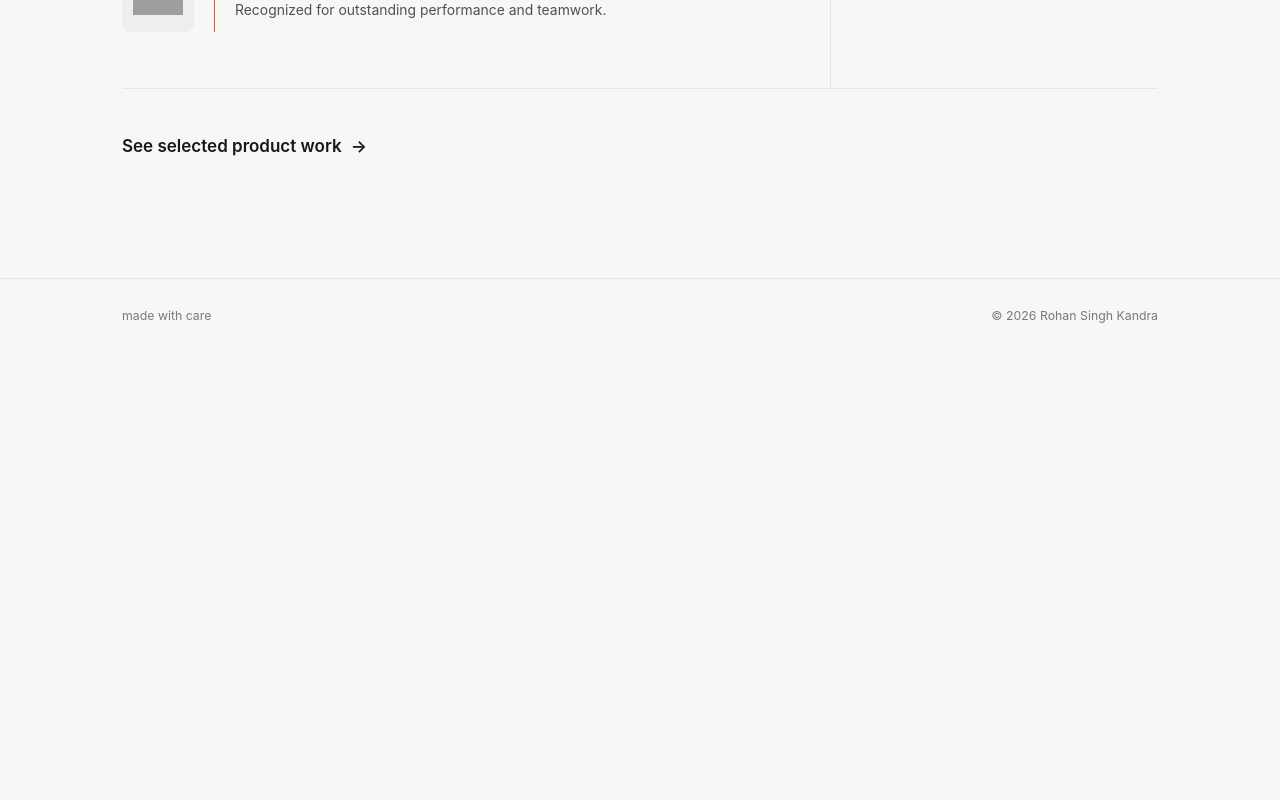
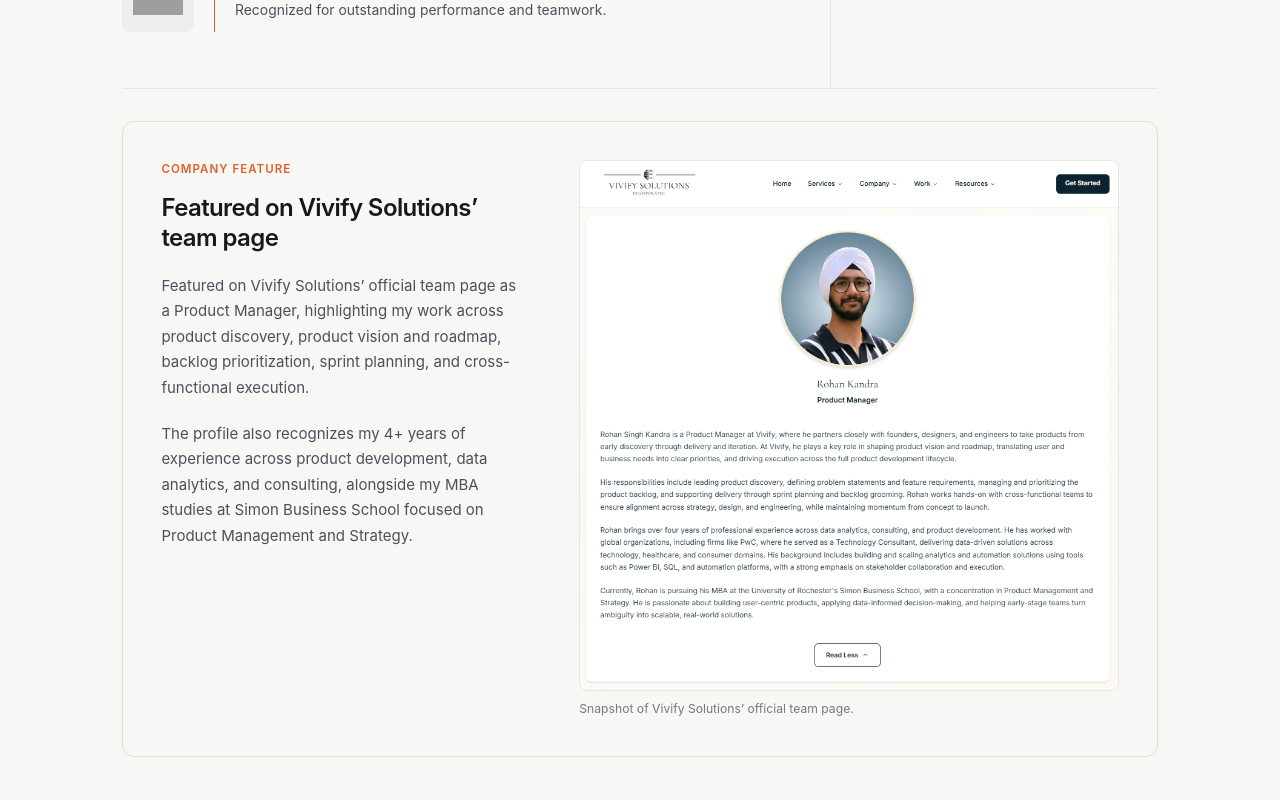
Before and after one commit to rohankandra1998-pmtech/RohanPortfolioWebsite, a Next.js app: page /experience in a window 1280 px wide. Shown: the part 7580-8380 px from the top of the page. Before the commit the page ends 7933 px from the top, so only its background shows below. Built offline with nearby package versions, Linux system fonts and the light colour scheme; grey boxes are pictures that could not be loaded.

Commit message:
feat: add Vivify company feature

```diff
--- a/app/experience/page.tsx
+++ b/app/experience/page.tsx
@@ -461,6 +461,45 @@
               ))}
             </dl>
           </div>
+          <article className="company-feature" data-reveal>
+            <div className="company-feature__content">
+              <p className="company-feature__eyebrow">Company feature</p>
+              <h3 className="company-feature__title">
+                Featured on Vivify Solutions’ team page
+              </h3>
+              <div className="company-feature__body">
+                <p>
+                  Featured on Vivify Solutions’ official team page as a Product
+                  Manager, highlighting my work across product discovery,
+                  product vision and roadmap, backlog prioritization, sprint
+                  planning, and cross-functional execution.
+                </p>
+                <p>
+                  The profile also recognizes my 4+ years of experience across
+                  product development, data analytics, and consulting, alongside
+                  my MBA studies at Simon Business School focused on Product
+                  Management and Strategy.
+                </p>
+              </div>
+            </div>
+
+            <figure className="company-feature__media">
+              <div className="company-feature__image-frame">
+                <Image
+                  alt="Vivify Solutions team page featuring Rohan Singh Kandra as Product Manager"
+                  className="company-feature__image"
+                  height={874}
+                  sizes="(max-width: 820px) calc(100vw - 80px), (max-width: 560px) calc(100vw - 56px), 60vw"
+                  src="/images/recognition/vivify-team-page-feature.png"
+                  unoptimized
+                  width={888}
+                />
+              </div>
+              <figcaption className="company-feature__caption">
+                Snapshot of Vivify Solutions’ official team page.
+              </figcaption>
+            </figure>
+          </article>
           <p className="section-link">
             <Link className="arrow-link focus-ring" href="/work">
               See selected product work <span aria-hidden="true">→</span>
--- a/app/globals.css
+++ b/app/globals.css
@@ -1572,6 +1572,84 @@
   font-size: 2.12rem;
 }
 
+.company-feature {
+  border: 1px solid rgba(226, 94, 44, 0.2);
+  border-radius: 12px;
+  display: grid;
+  gap: clamp(28px, 4vw, 52px);
+  grid-template-columns: minmax(0, 0.68fr) minmax(0, 1fr);
+  margin-top: 32px;
+  padding: clamp(26px, 3vw, 40px);
+}
+
+.company-feature__content {
+  align-self: start;
+  min-width: 0;
+}
+
+.company-feature__eyebrow {
+  color: var(--accent);
+  font-size: 0.72rem;
+  font-weight: 600;
+  letter-spacing: 0.09em;
+  margin: 0 0 14px;
+  text-transform: uppercase;
+}
+
+.company-feature__title {
+  font-family: var(--font-sans);
+  font-size: clamp(1.35rem, 2vw, 1.5rem);
+  font-weight: 600;
+  letter-spacing: -0.025em;
+  line-height: 1.25;
+  margin-bottom: 20px;
+}
+
+.company-feature__body {
+  max-width: 520px;
+}
+
+.company-feature__body p {
+  color: var(--muted);
+  font-size: 0.94rem;
+  line-height: 1.7;
+  margin: 0;
+}
+
+.company-feature__body p + p {
+  margin-top: 20px;
+}
+
+.company-feature__media {
+  margin: 0;
+  min-width: 0;
+}
+
+.company-feature__image-frame {
+  background: #fff;
+  border: 1px solid var(--line);
+  border-radius: 8px;
+  overflow: hidden;
+}
+
+.company-feature__image {
+  display: block;
+  height: auto;
+  object-fit: contain;
+  width: 100%;
+}
+
+.company-feature__caption {
+  color: var(--faint);
+  font-size: 0.76rem;
+  line-height: 1.45;
+  margin-top: 9px;
+}
+
+.company-feature + .section-link {
+  margin-top: 36px;
+}
+
 .recognition-stat dd {
   margin: 0;
 }
@@ -2180,6 +2258,10 @@
     padding: 0;
   }
 
+  .company-feature {
+    grid-template-columns: 1fr;
+  }
+
   .recognition-stat {
     padding: 28px 22px 28px 0;
   }
@@ -2496,6 +2578,28 @@
 
   .recognition-stat + .recognition-stat {
     border-top: 1px solid var(--line);
+  }
+
+  .company-feature {
+    gap: 24px;
+    margin-top: 28px;
+    padding: 22px;
+  }
+
+  .company-feature__title {
+    margin-bottom: 16px;
+  }
+
+  .company-feature__body p {
+    font-size: 0.9rem;
+  }
+
+  .company-feature__body p + p {
+    margin-top: 16px;
+  }
+
+  .company-feature + .section-link {
+    margin-top: 30px;
   }
 
   .case-hero {
```
Also changed, not shown: public/images/recognition/vivify-team-page-feature.png (added), 2 other files (tests, documents, lock files or other folders).
